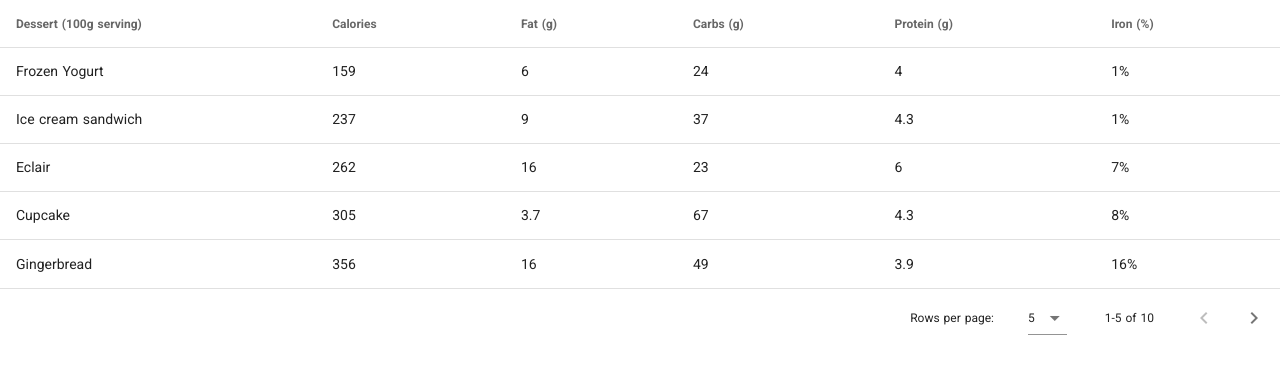
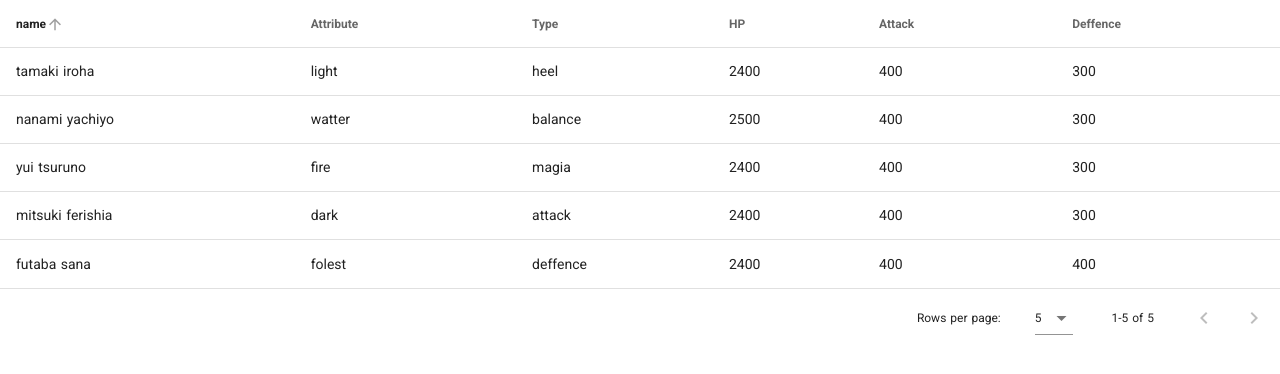
Before and after one commit to Atoyr/MagiaRecord, a Nuxt app in the folder Frontends/: page / in a window 1280 px wide. Shown: the top 374 px of the page. Built offline with nearby package versions, Linux system fonts and the light colour scheme.

Commit message:
update index.vue

```diff
--- a/Frontends/pages/index.vue
+++ b/Frontends/pages/index.vue
@@ -2,111 +2,43 @@
   <v-app>
     <v-data-table
       :headers="headers"
-      :items="desserts"
+      :items="magicalGirls"
       :items-per-page="5">
     </v-data-table>
   </v-app>
 </template>
 
 <script>
+import { mapState } from 'vuex'
 
 export default {
+  computed: {
+    ...mapState(['magicalGirls'])
+  },
+  async fetch ({ store, params }) {
+    await store.dispatch('fetchMagicalGirls');
+  },
   data() {
     return {
       headers: [
         {
-          text: 'Dessert (100g serving)',
+          text: 'ID',
+          align: ' d-none',
+          sortable: true,
+          value: 'id',
+          width: 0,
+        },
+        {
+          text: 'name',
           align: 'start',
-          sortable: false,
+          sortable: true,
           value: 'name',
         },
-        { text: 'Calories', value: 'calories' },
-        { text: 'Fat (g)', value: 'fat' },
-        { text: 'Carbs (g)', value: 'carbs' },
-        { text: 'Protein (g)', value: 'protein' },
-        { text: 'Iron (%)', value: 'iron' },
-      ],
-      desserts: [
-        {
-          name: 'Frozen Yogurt',
-          calories: 159,
-          fat: 6.0,
-          carbs: 24,
-          protein: 4.0,
-          iron: '1%',
-        },
-        {
-          name: 'Ice cream sandwich',
-          calories: 237,
-          fat: 9.0,
-          carbs: 37,
-          protein: 4.3,
-          iron: '1%',
-        },
-        {
-          name: 'Eclair',
-          calories: 262,
-          fat: 16.0,
-          carbs: 23,
-          protein: 6.0,
-          iron: '7%',
-        },
-        {
-          name: 'Cupcake',
-          calories: 305,
-          fat: 3.7,
-          carbs: 67,
-          protein: 4.3,
-          iron: '8%',
-        },
-        {
-          name: 'Gingerbread',
-          calories: 356,
-          fat: 16.0,
-          carbs: 49,
-          protein: 3.9,
-          iron: '16%',
-        },
-        {
-          name: 'Jelly bean',
-          calories: 375,
-          fat: 0.0,
-          carbs: 94,
-          protein: 0.0,
-          iron: '0%',
-        },
-        {
-          name: 'Lollipop',
-          calories: 392,
-          fat: 0.2,
-          carbs: 98,
-          protein: 0,
-          iron: '2%',
-        },
-        {
-          name: 'Honeycomb',
-          calories: 408,
-          fat: 3.2,
-          carbs: 87,
-          protein: 6.5,
-          iron: '45%',
-        },
-        {
-          name: 'Donut',
-          calories: 452,
-          fat: 25.0,
-          carbs: 51,
-          protein: 4.9,
-          iron: '22%',
-        },
-        {
-          name: 'KitKat',
-          calories: 518,
-          fat: 26.0,
-          carbs: 65,
-          protein: 7,
-          iron: '6%',
-        },
+        { text: 'Attribute', value: 'attribute' },
+        { text: 'Type', value: 'type' },
+        { text: 'HP', value: 'hp' },
+        { text: 'Attack', value: 'attack' },
+        { text: 'Deffence', value: 'deffence' },
       ],
     }
   },
--- /dev/null
+++ b/Frontends/store/index.js
@@ -0,0 +1,66 @@
+const MAGICAL_GIRLS = [
+        {
+          id: 1,
+          name: 'tamaki iroha',
+          attribute: 'light',
+          type: 'heel',
+          hp: 2400,
+          attack: 400,
+          deffence: 300,
+        },
+        {
+          id: 2,
+          name: 'nanami yachiyo',
+          attribute: 'watter',
+          type: 'balance',
+          hp: 2500,
+          attack: 400,
+          deffence: 300,
+        },
+        {
+          id: 3,
+          name: 'yui tsuruno',
+          attribute: 'fire',
+          type: 'magia',
+          hp: 2400,
+          attack: 400,
+          deffence: 300,
+        },
+        {
+          id: 4,
+          name: 'mitsuki ferishia',
+          attribute: 'dark',
+          type: 'attack',
+          hp: 2400,
+          attack: 400,
+          deffence: 300,
+        },
+        {
+          id: 5,
+          name: 'futaba sana',
+          attribute: 'folest',
+          type: 'deffence',
+          hp: 2400,
+          attack: 400,
+          deffence: 400,
+        },
+      ]
+
+export const state = () => ({
+  magicalGirls : []
+})
+
+export const mutations = {
+  clearMagicalGirls(state) {
+    state.magicalGirls = []
+  },
+  updateMagicalGirls(state, magicalGirls) {
+    state.magicalGirls = magicalGirls
+  }
+}
+
+export const actions = {
+  fetchMagicalGirls({commit}) {
+    commit('updateMagicalGirls', MAGICAL_GIRLS)
+  }
+}
```
Also changed, not shown: 1 other file (tests, documents, lock files or other folders).
